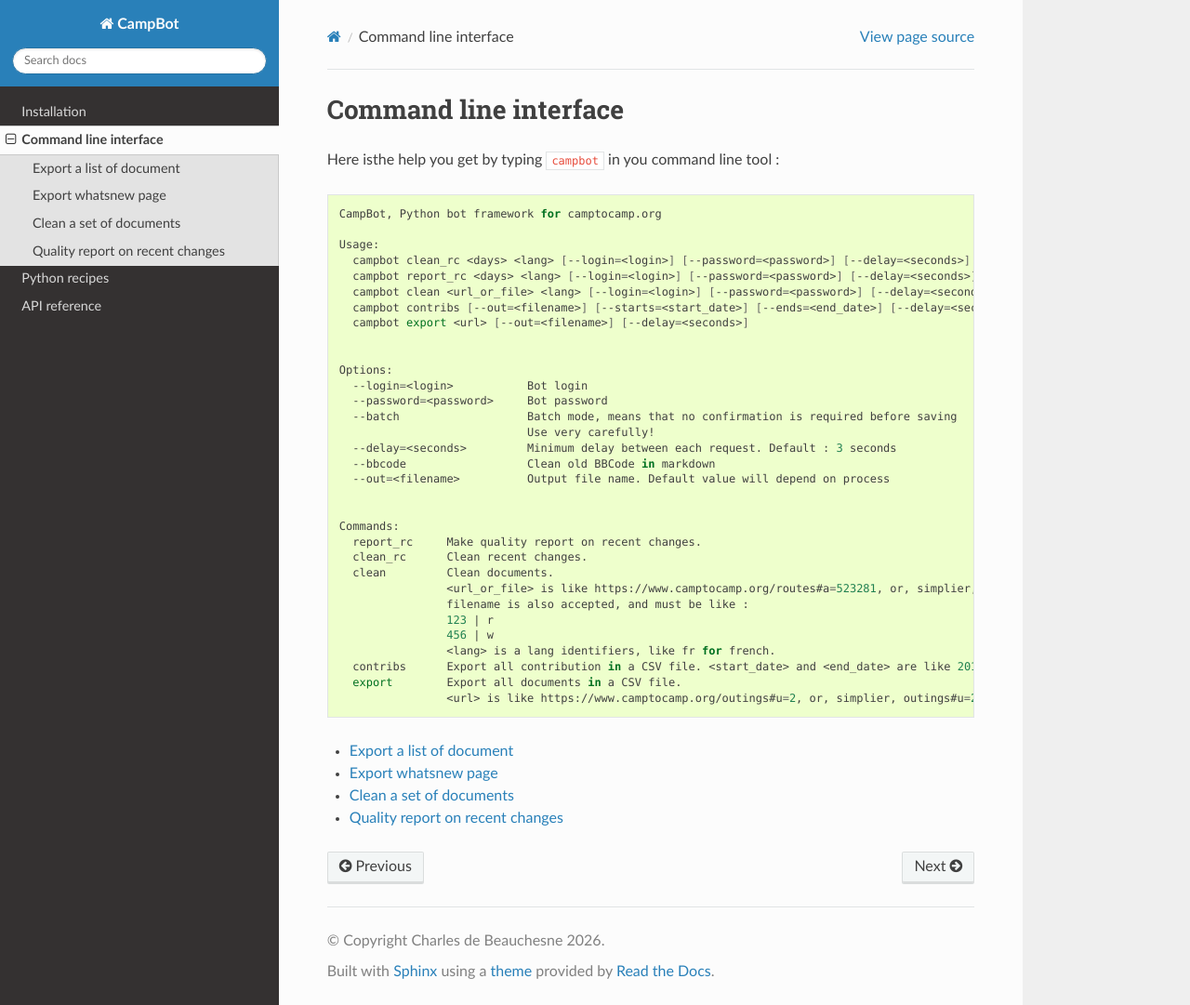
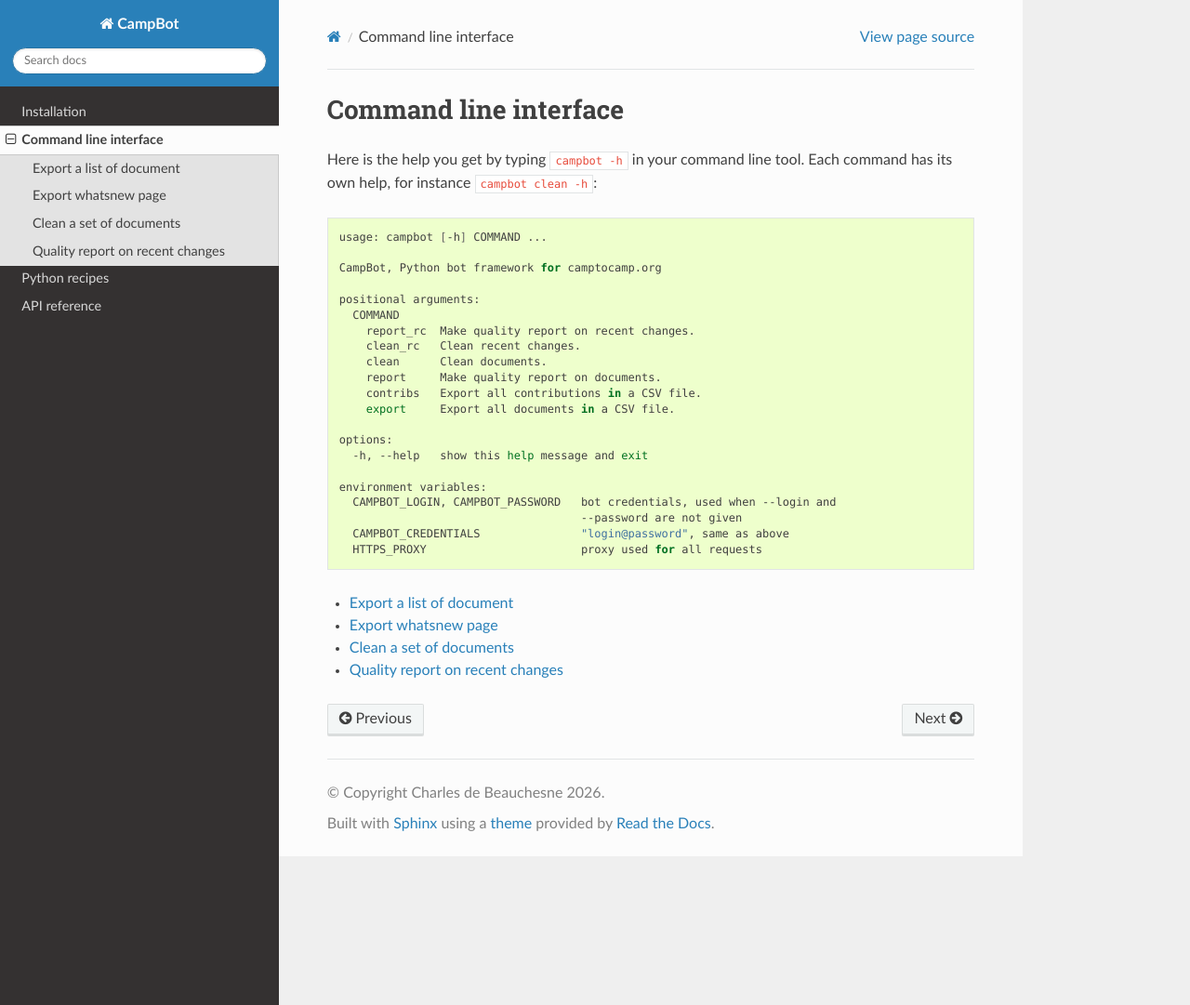
Before and after one commit to c2corg/CampBot, a Sphinx documentation site: the page built from docs/CLI/index.rst, in a window 1280 px wide and 1081 px high. Shown: the whole window at 93% size. Built offline with Sphinx 7.4.7 and the Read the Docs theme 3.1.0, drawn with Linux system fonts in a browser that asks for light colours.

Commit message:
refactor(cli): replace docopt with argparse
docopt has not been released since 2014. argparse is in the standard
library, so there is one dependency less to maintain. Commands, options
and environment variables are unchanged; --login, --password and --delay
are now also accepted by contribs and export, and the help documents the
environment variables and the default values.

```diff
--- a/docs/CLI/index.rst
+++ b/docs/CLI/index.rst
@@ -1,43 +1,32 @@
 Command line interface
 ======================
 
-Here isthe help you get by typing ``campbot`` in you command line tool :
+Here is the help you get by typing ``campbot -h`` in your command line tool.
+Each command has its own help, for instance ``campbot clean -h``:
 
 .. code-block:: bash
 
+    usage: campbot [-h] COMMAND ...
+
     CampBot, Python bot framework for camptocamp.org
 
-    Usage:
-      campbot clean_rc <days> <lang> [--login=<login>] [--password=<password>] [--delay=<seconds>] [--batch]
-      campbot report_rc <days> <lang> [--login=<login>] [--password=<password>] [--delay=<seconds>] [--batch]
-      campbot clean <url_or_file> <lang> [--login=<login>] [--password=<password>] [--delay=<seconds>] [--batch] [--bbcode]
-      campbot contribs [--out=<filename>] [--starts=<start_date>] [--ends=<end_date>] [--delay=<seconds>]
-      campbot export <url> [--out=<filename>] [--delay=<seconds>]
+    positional arguments:
+      COMMAND
+        report_rc  Make quality report on recent changes.
+        clean_rc   Clean recent changes.
+        clean      Clean documents.
+        report     Make quality report on documents.
+        contribs   Export all contributions in a CSV file.
+        export     Export all documents in a CSV file.
 
+    options:
+      -h, --help   show this help message and exit
 
-    Options:
-      --login=<login>           Bot login
-      --password=<password>     Bot password
-      --batch                   Batch mode, means that no confirmation is required before saving
-                                Use very carefully!
-      --delay=<seconds>         Minimum delay between each request. Default : 3 seconds
-      --bbcode                  Clean old BBCode in markdown
-      --out=<filename>          Output file name. Default value will depend on process
-
-
-    Commands:
-      report_rc     Make quality report on recent changes.
-      clean_rc      Clean recent changes.
-      clean         Clean documents.
-                    <url_or_file> is like https://www.camptocamp.org/routes#a=523281, or, simplier, routes#a=523281.
-                    filename is also accepted, and must be like :
-                    123 | r
-                    456 | w
-                    <lang> is a lang identifiers, like fr for french.
-      contribs      Export all contribution in a CSV file. <start_date> and <end_date> are like 2018-05-12
-      export        Export all documents in a CSV file.
-                    <url> is like https://www.camptocamp.org/outings#u=2, or, simplier, outings#u=2
-
+    environment variables:
+      CAMPBOT_LOGIN, CAMPBOT_PASSWORD   bot credentials, used when --login and
+                                        --password are not given
+      CAMPBOT_CREDENTIALS               "login@password", same as above
+      HTTPS_PROXY                       proxy used for all requests
 
 .. toctree::
    :maxdepth: 1
--- a/requirements.txt
+++ b/requirements.txt
@@ -1,4 +1,3 @@
-docopt>=0.6.2
 requests>=2.34.2
 python-dateutil>=3.0.0
 pytz>=2026.6
```
Also changed, not shown: 2 other files.
